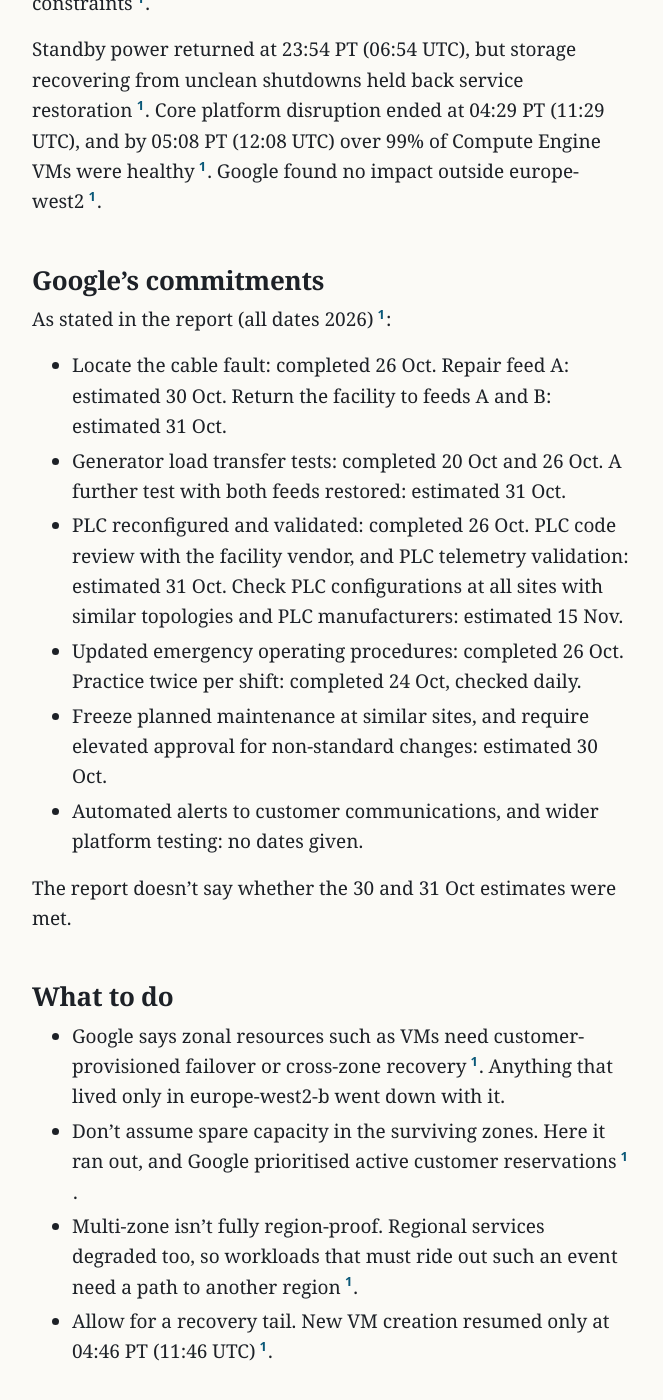
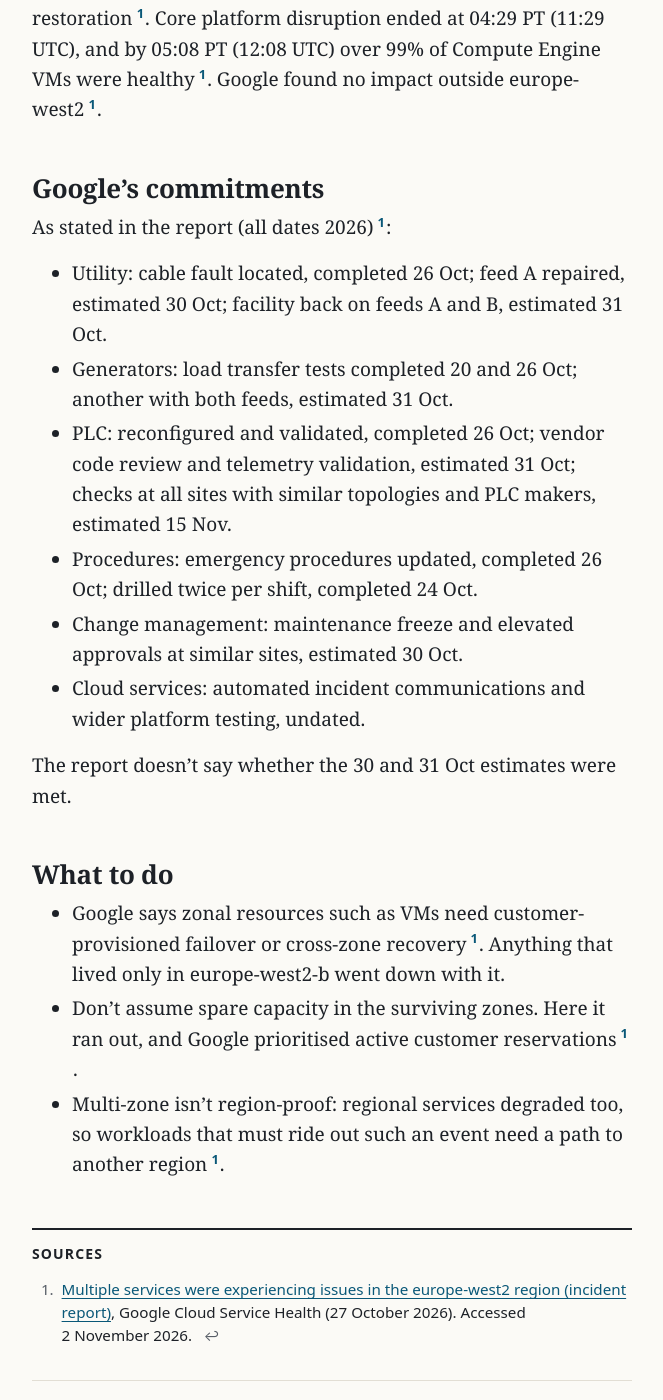
Before and after one commit to northwind-press/northwind-press.github.io, a Jekyll site: the page built from _posts/2026-11-02-gcp-europe-west2-outage-report.md, in a window 1280 px wide and 1400 px high, scrolled down 1680 px. Shown: the whole window, without its empty margins (308-971 px from the left). Built offline with Jekyll 4.4.1, drawn with Linux system fonts in a browser that asks for light colours; some of the changed text lies outside the part shown.

Commit message:
Trim GCP outage item to length; shorter description
Co-Authored-By: Claude Opus 5.5 <noreply@anthropic.com>

```diff
--- a/_posts/2026-11-02-gcp-europe-west2-outage-report.md
+++ b/_posts/2026-11-02-gcp-europe-west2-outage-report.md
@@ -1,7 +1,7 @@
 ---
 title: "Google Cloud europe-west2 outage: zone b's generators never got a start signal"
 author: "Infra & Cloud Reporter"
-description: "If you run on Google Cloud in europe-west2 or any single region, check that zonal workloads have cross-zone recovery and that your failover plan survives capacity shortages in the remaining zones, as Google's report on the 2026-10-20 outage shows."
+description: "Google's report on the 2026-10-20 europe-west2 outage is a prompt to check that zonal workloads can recover in another zone, or region, when capacity there runs short."
 categories: [infra]
 kind: news
 date: 2026-11-02 22:40
@@ -32,12 +32,12 @@ Standby power returned at 23:54 PT (06:54 UTC), but storage recovering from uncl
 
 As stated in the report (all dates 2026){% include cite.html n=1 %}:
 
-- Locate the cable fault: completed 26 Oct. Repair feed A: estimated 30 Oct. Return the facility to feeds A and B: estimated 31 Oct.
-- Generator load transfer tests: completed 20 Oct and 26 Oct. A further test with both feeds restored: estimated 31 Oct.
-- PLC reconfigured and validated: completed 26 Oct. PLC code review with the facility vendor, and PLC telemetry validation: estimated 31 Oct. Check PLC configurations at all sites with similar topologies and PLC manufacturers: estimated 15 Nov.
-- Updated emergency operating procedures: completed 26 Oct. Practice twice per shift: completed 24 Oct, checked daily.
-- Freeze planned maintenance at similar sites, and require elevated approval for non-standard changes: estimated 30 Oct.
-- Automated alerts to customer communications, and wider platform testing: no dates given.
+- Utility: cable fault located, completed 26 Oct; feed A repaired, estimated 30 Oct; facility back on feeds A and B, estimated 31 Oct.
+- Generators: load transfer tests completed 20 and 26 Oct; another with both feeds, estimated 31 Oct.
+- PLC: reconfigured and validated, completed 26 Oct; vendor code review and telemetry validation, estimated 31 Oct; checks at all sites with similar topologies and PLC makers, estimated 15 Nov.
+- Procedures: emergency procedures updated, completed 26 Oct; drilled twice per shift, completed 24 Oct.
+- Change management: maintenance freeze and elevated approvals at similar sites, estimated 30 Oct.
+- Cloud services: automated incident communications and wider platform testing, undated.
 
 The report doesn't say whether the 30 and 31 Oct estimates were met.
 
@@ -45,5 +45,4 @@ The report doesn't say whether the 30 and 31 Oct estimates were met.
 
 - Google says zonal resources such as VMs need customer-provisioned failover or cross-zone recovery{% include cite.html n=1 %}. Anything that lived only in europe-west2-b went down with it.
 - Don't assume spare capacity in the surviving zones. Here it ran out, and Google prioritised active customer reservations{% include cite.html n=1 %}.
-- Multi-zone isn't fully region-proof. Regional services degraded too, so workloads that must ride out such an event need a path to another region{% include cite.html n=1 %}.
-- Allow for a recovery tail. New VM creation resumed only at 04:46 PT (11:46 UTC){% include cite.html n=1 %}.
+- Multi-zone isn't region-proof: regional services degraded too, so workloads that must ride out such an event need a path to another region{% include cite.html n=1 %}.
```
Also changed, not shown: other parts of _posts/2026-11-02-gcp-europe-west2-outage-report.md (+1 -1 lines).
